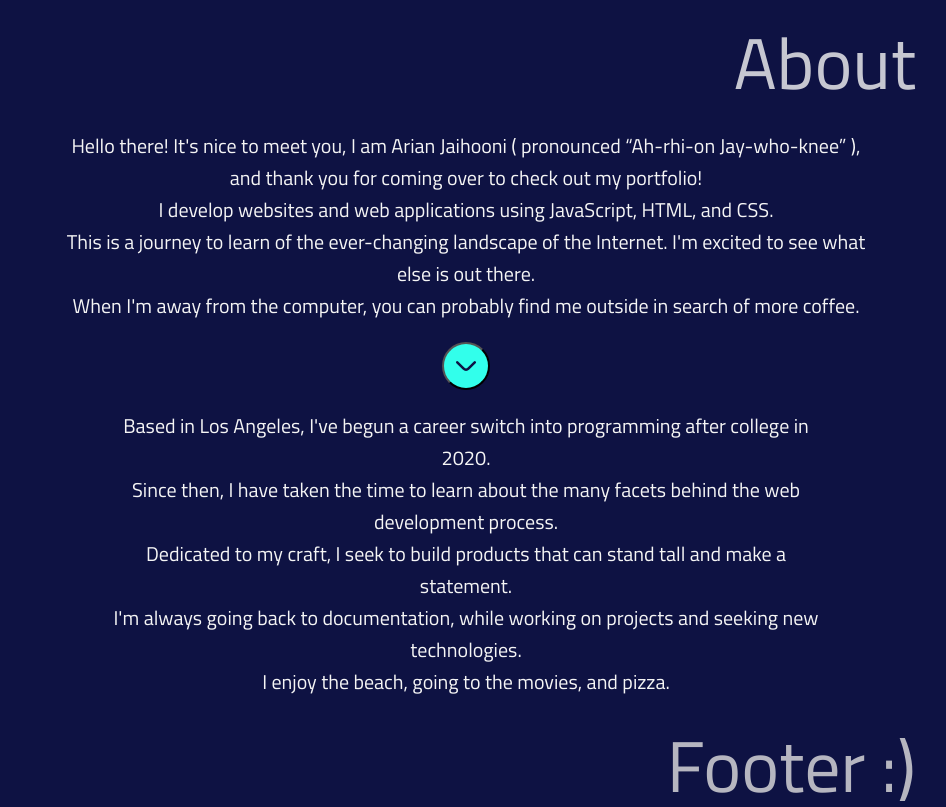
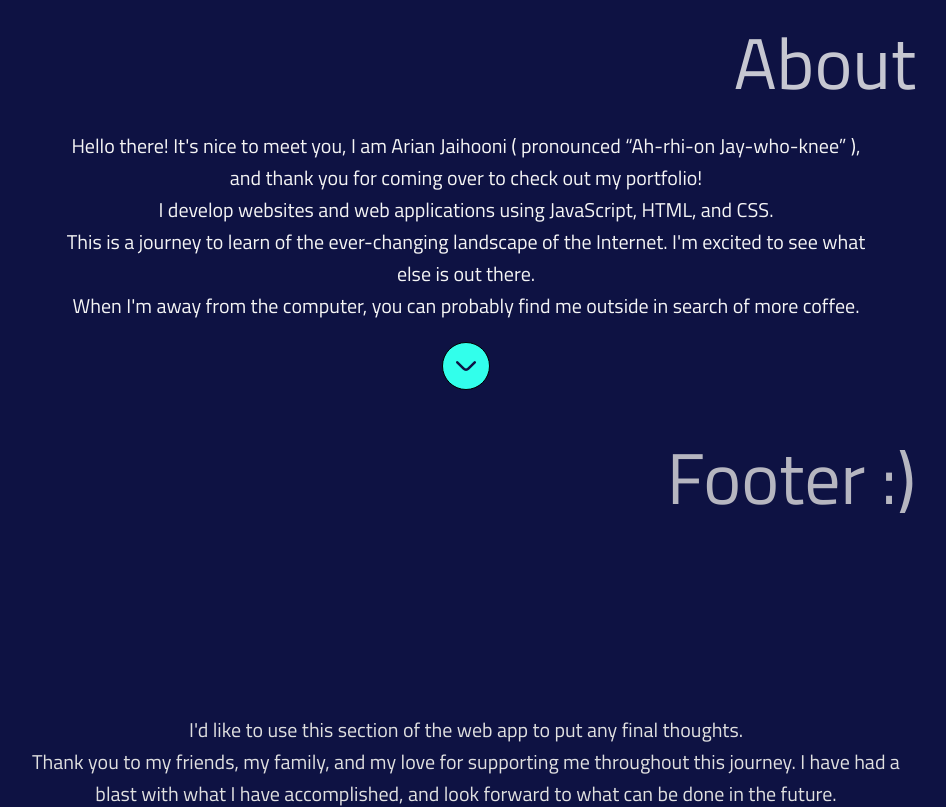
Before and after one commit to AriJai/portfolio, a React (Create React App) app: page / in a window 1280 px wide. Shown: the part 2460-3267 px from the top of the page, without its empty margins (174-1120 px from the left). Built offline with nearby package versions, Linux system fonts and the light colour scheme; a web font is replaced by a local one.

Commit message:
Fix bug in About page

```diff
--- a/src/About/About.js
+++ b/src/About/About.js
@@ -28,7 +28,7 @@ const About = () => {
                             </div>
                         }
                     </button>
-                    <div className={`${styles.expanded} ${isExpanded ? "" : styles.expandedShow}`} id="expanded">
+                    <div className={`${styles.expanded} ${isExpanded ? styles.expandedShow : ""}`} id="expanded">
                         <p>
                             Based in Los Angeles&#44; I&apos;ve begun a career switch into programming after college in 2020&#46;<br></br>
                             Since then&#44; I have taken the time to learn about the many facets behind the web development process&#46;<br></br>
--- a/src/About/About.module.css
+++ b/src/About/About.module.css
@@ -14,10 +14,12 @@
 }
 
 .me {
-    height: auto;
-    font-size: 20px;
+    margin: 0px 5%;
     text-align: center;
-    margin: 0px 5%;
+    display: flex;
+    justify-content: center;
+    align-items: center;
+    flex-direction: column;
 }
 
 .expandButton {
@@ -25,10 +27,14 @@
     height: 48px;
     width: 48px;
     border-radius: 40px;
+    border: 1px solid black;
     background: var(--secondary);
     font-size: clamp(20px, 20px, 24px);
     transition: all 0.5s linear, background 0.3s ease;
     cursor: pointer;
+    display: flex;
+    justify-content: center;
+    align-items: center;
 }
 
 .expandButton:hover {
```
